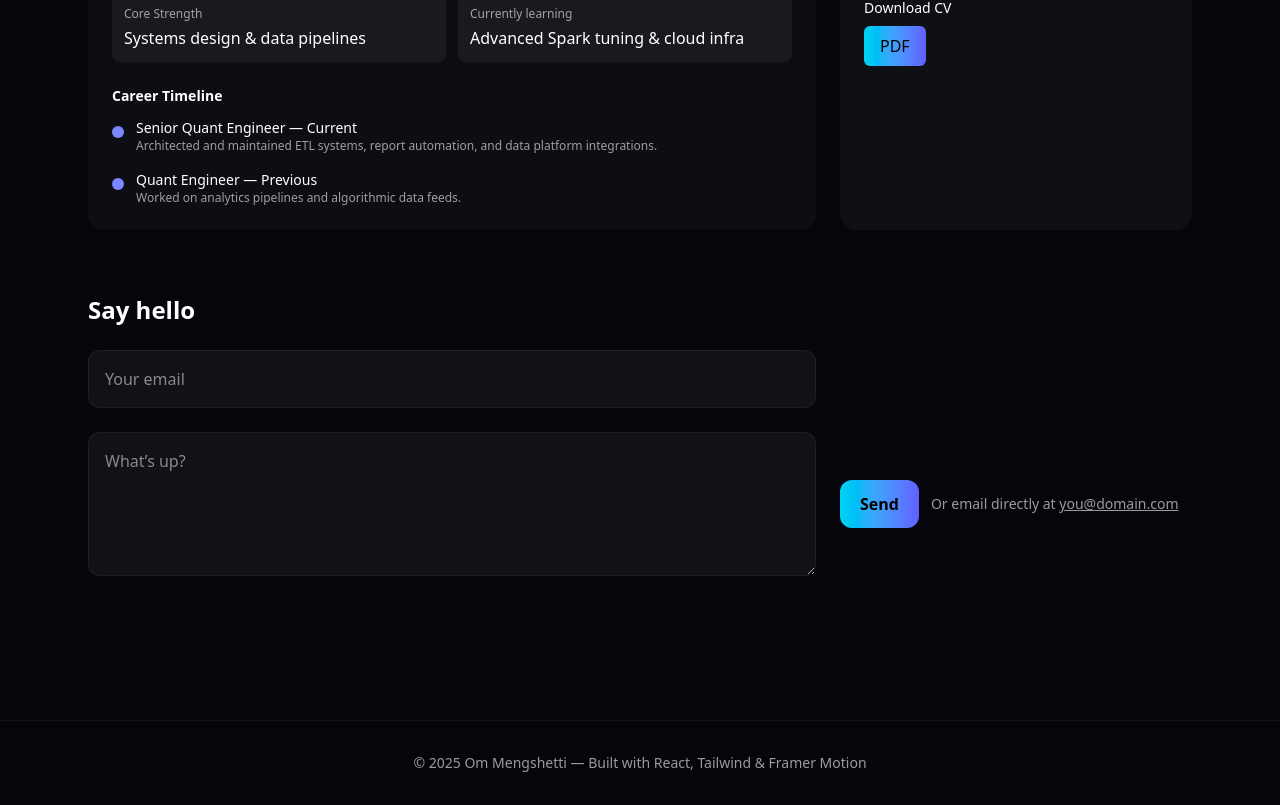
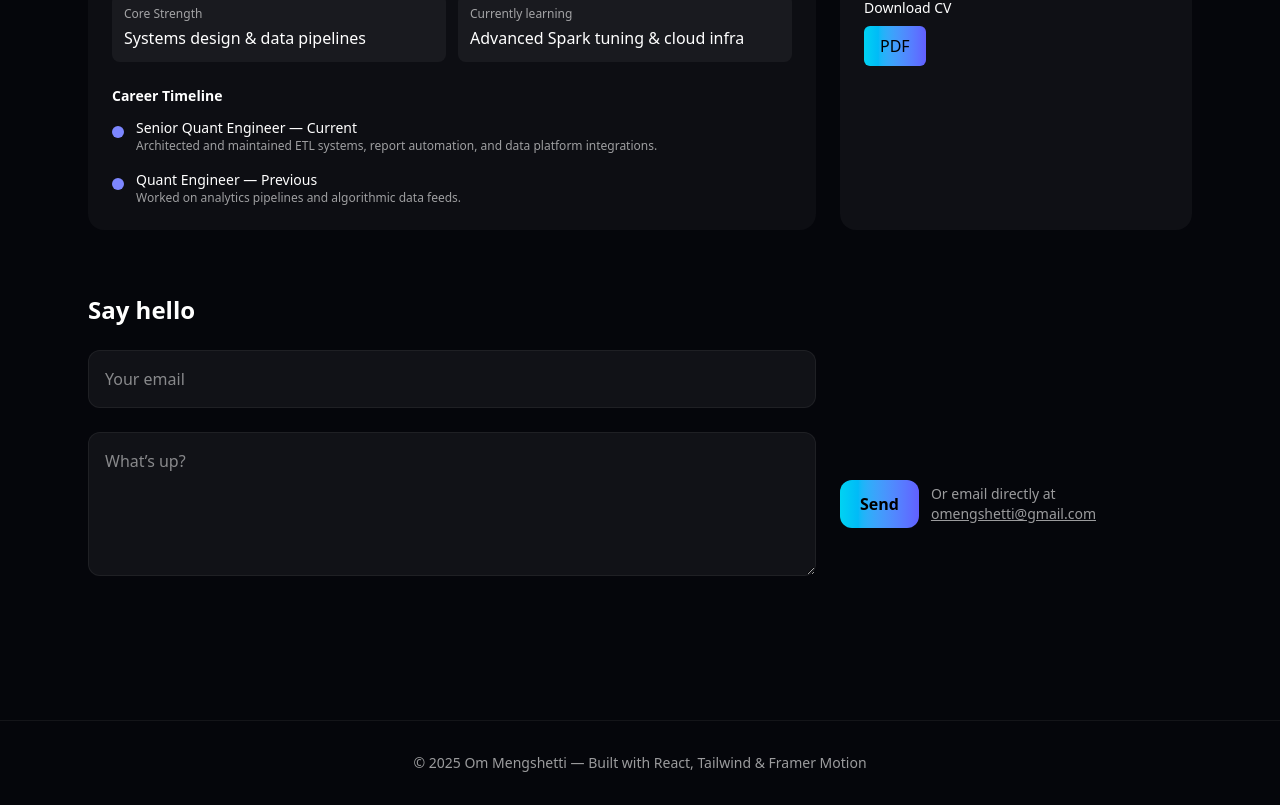
Before and after one commit to omiiii21/portfolio_om, a React (Vite) app: page / in a window 1280 px wide. Shown: the part 1642-2447 px from the top of the page. Built offline with nearby package versions, Linux system fonts and the light colour scheme.

Commit message:
info add

```diff
--- a/src/components/OmPortfolio.tsx
+++ b/src/components/OmPortfolio.tsx
@@ -412,7 +412,7 @@ export default function OmPortfolio(){
             <textarea className="md:col-span-2 p-4 rounded-xl bg-white/5 border border-white/6 h-36" placeholder="What’s up?" />
             <div className="flex items-center gap-3">
               <button type="submit" className="px-5 py-3 rounded-xl bg-gradient-to-r from-cyan-400 to-indigo-500 text-black font-semibold">Send</button>
-              <div className="text-sm text-white/60">Or email directly at <a className="underline" href="mailto:you@domain.com">you@domain.com</a></div>
+              <div className="text-sm text-white/60">Or email directly at <a className="underline" href="mailto:omengshetti@gmail.com">omengshetti@gmail.com</a></div>
             </div>
           </motion.form>
         </section>
```
